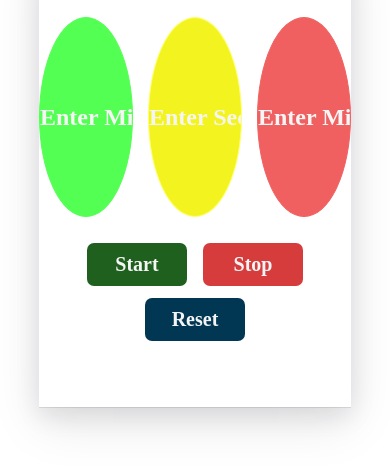
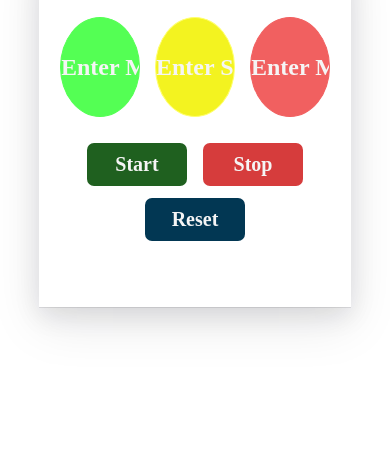
Before and after one commit to muhammadali209466/Timer, a plain HTML site: page index.html in a window 390 px wide. Shown: the part 60-528 px from the top of the page. Drawn offline with Linux system fonts and the light colour scheme; a web font is replaced by a local one.

Commit message:
Responsive

```diff
--- a/style.css
+++ b/style.css
@@ -152,3 +152,21 @@
   background-color: rgba(4, 236, 252, 0.824);
   color: rgb(207, 24, 110);
 }
+
+@media screen and (min-width: 320px) and (max-width: 600px) {
+  .minutesDiv {
+    border-radius: 50%;
+    width: 80px;
+    height: 100px;
+  }
+  .secondDiv {
+    border-radius: 50%;
+    width: 80px;
+    height: 100px;
+  }
+  .milisecDiv {
+    border-radius: 50%;
+    width: 80px;
+    height: 100px;
+  }
+}
```
